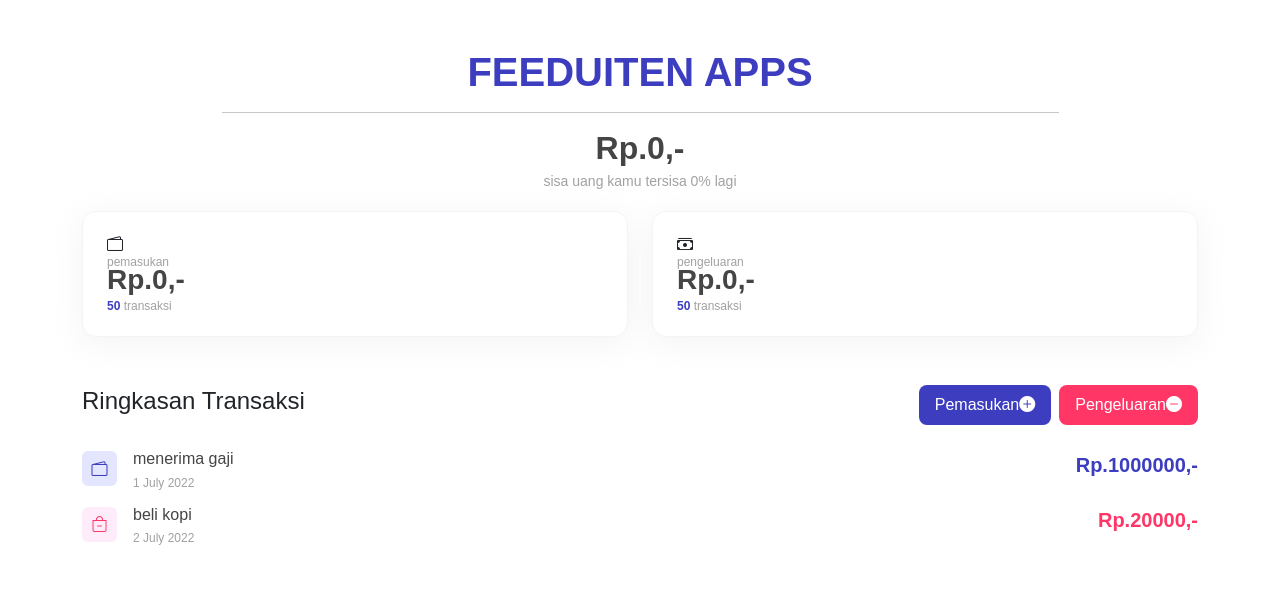
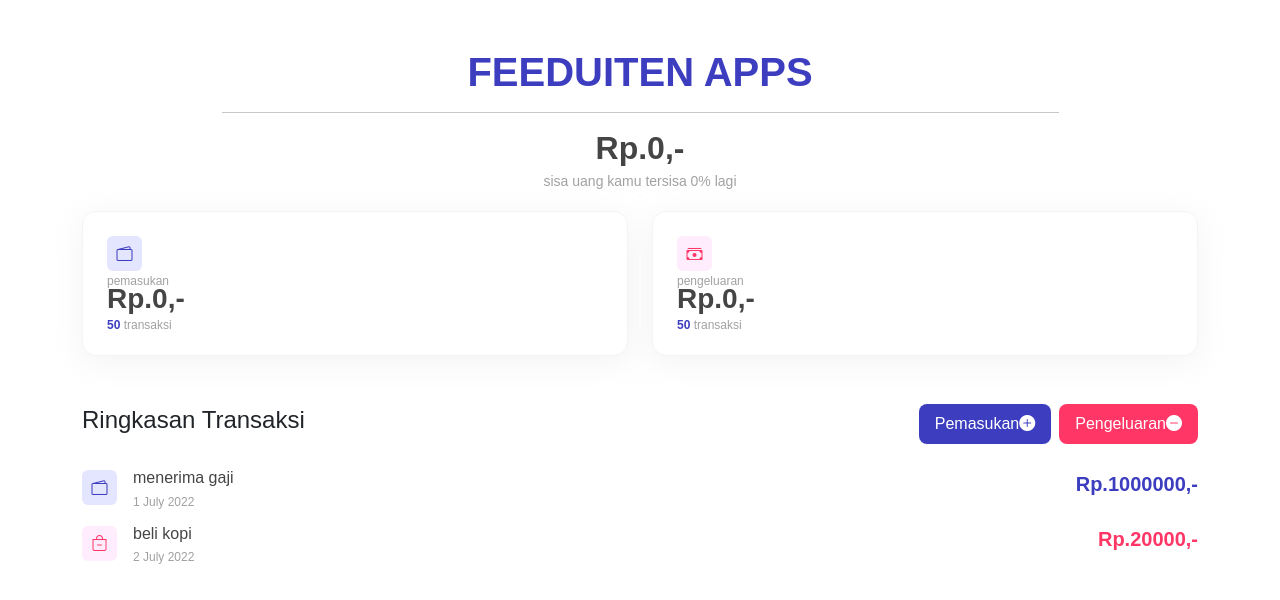
Before and after one commit to lssport/hattahasibuan.git.io, a React (Create React App) app: page / in a window 1280 px wide. Shown: the top 600 px of the page. Built offline with nearby package versions, Linux system fonts and the light colour scheme; a web font is replaced by a local one.

Commit message:
2 files modified

```diff
--- a/src/App.js
+++ b/src/App.js
@@ -43,7 +43,7 @@ this.state = {
       <div className='row mt-4'>
       <div className='col-6'>
       <div className='card-wrapper p-4'>
-       <div className='icon-wrapper mb-1'>
+       <div className='icon-wrapper-in mb-1'>
          <i class="bi bi-wallet2"></i>
          </div>
 <span className='title-sm'>pemasukan</span>
@@ -57,7 +57,7 @@ this.state = {
 
  <div className='col-6'>
   <div className='card-wrapper p-4'>
-    <div className='icon-wrapper mb-1'>
+    <div className='icon-wrapper-out mb-1'>
       <i class="bi bi-cash-stack"></i>
       </div>
 <span  className='title-sm'>pengeluaran</span>
--- a/src/style.css
+++ b/src/style.css
@@ -68,7 +68,7 @@ h6 {
   gap: 10px;
   width: 35px;
   height: 35px;
-  background: #FFECFB;
+  background: #FFECFD;
   border-radius: 6px;
   color: #FF3666;
 }
```
